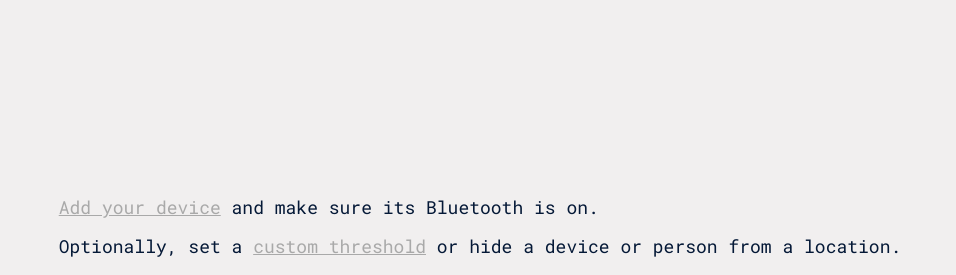
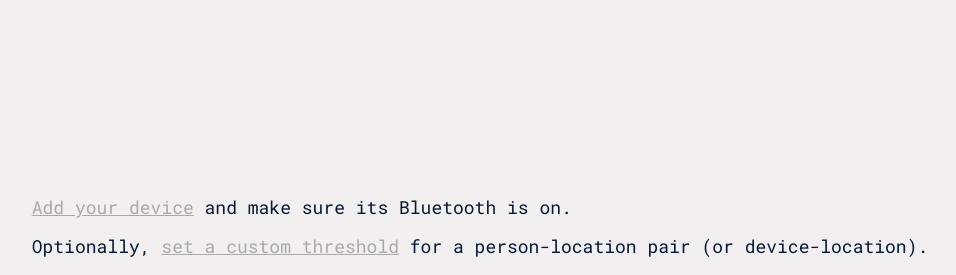
Before and after one commit to JasonBenn/flock, a Django app: page / in a window 1280 px wide. Shown: the part 525-800 px from the top of the page, without its empty margins (160-1116 px from the left). Run offline with Django 3.2, Linux system fonts and the light colour scheme; the visitor is signed in with stand-in values (Sample User, id 1); data that the repository does not hold is empty; parts of the project's set-up code (start-up, migrations or seed data) failed here and were passed over.

Commit message:
Update link at bottom to go directly to add a device

```diff
--- a/server/flock/templates/index.html
+++ b/server/flock/templates/index.html
@@ -20,8 +20,8 @@
     {% endfor %}
 
     <div class="bottom">
-        <p><a class="gray" target="blank" href="/admin/flock/device/">Add your device</a> and make sure its Bluetooth is on.</p>
-        <p>Optionally, set a <a class="gray" target="blank" href="/admin/flock/customthreshold/">custom threshold</a> or hide a device or person from a location.</p>
+        <p><a class="gray" target="blank" href="/admin/flock/device/add/">Add your device</a> and make sure its Bluetooth is on.</p>
+        <p>Optionally, <a class="gray" target="blank" href="/admin/flock/customthreshold/">set a custom threshold</a> for a person-location pair (or device-location).</p>
         {% if never_detected %}
                 <p>lookin at you 👀 {{ never_detected }} (never detected)</p>
         {% endif %}
```
